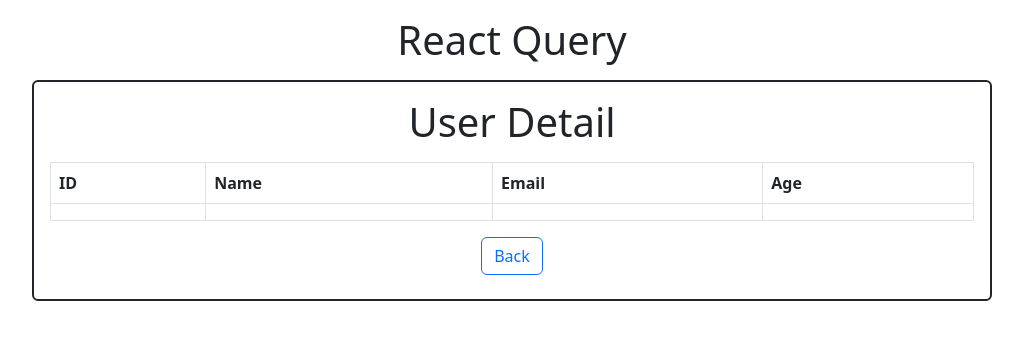
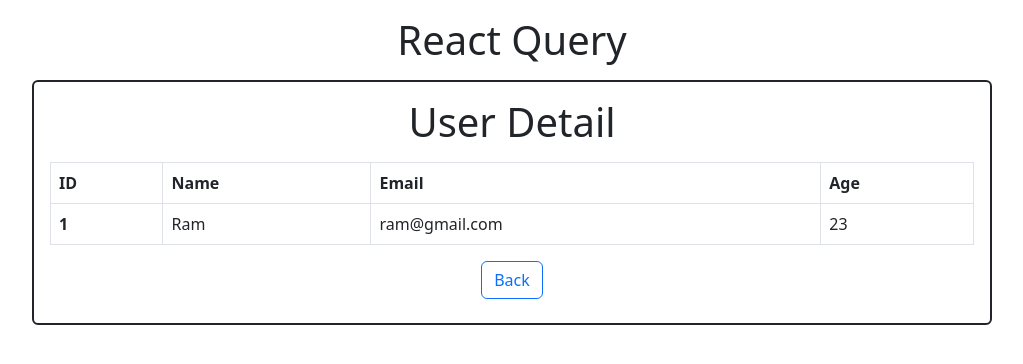
Before and after one commit to waseem1903/reactQueryProject, a React (Create React App) app: page /user/1 in a window 1280 px wide. Shown: the top 364 px of the page, without its empty margins (128-1151 px from the left). Built offline with nearby package versions, Linux system fonts and the light colour scheme; no server answers; data requests are answered from the project's data file.

Commit message:
updated apis

```diff
--- a/src/components/AddUser.jsx
+++ b/src/components/AddUser.jsx
@@ -7,10 +7,10 @@
     const navigate = useNavigate();
 
     const mutation = useMutation(async (newUser) => {
-        const rawResponse = await fetch('https://json-server-usersdata.vercel.app/users', {
+        const rawResponse = await fetch('http://localhost:3004/users', {
             method: 'POST',
             headers: {
-                'Accept': 'application/json',
+                // 'Accept': 'application/json',
                 'Content-Type': 'application/json'
             },
             body: JSON.stringify(newUser)
--- a/src/components/DeleteModal.jsx
+++ b/src/components/DeleteModal.jsx
@@ -10,7 +10,7 @@
     const toggle = () => setModal(!modal);
 
     const mutation = useMutation(async (recordID) => {
-        const rawResponse = await fetch(`https://json-server-usersdata.vercel.app/users/${recordID}`, {
+        const rawResponse = await fetch(`http://localhost:3004/users/${recordID}`, {
             method: 'DELETE'
         });
 
--- a/src/components/EditModal.jsx
+++ b/src/components/EditModal.jsx
@@ -12,7 +12,7 @@
     const toggle = () => setModal(!modal);
 
     const mutation = useMutation(async (editUser) => {
-        const rawResponse = await fetch(`https://json-server-usersdata.vercel.app/users/${userID}`, {
+        const rawResponse = await fetch(`http://localhost:3004/users/${userID}`, {
             method: 'PUT',
             headers: {
                 'Accept': 'application/json',
--- a/src/components/UserDetail.jsx
+++ b/src/components/UserDetail.jsx
@@ -3,7 +3,7 @@
 import { useParams, useNavigate } from "react-router-dom"
 
 const getDetail = async (id) => {
-    const response = await fetch('https://json-server-usersdata.vercel.app/users/' + id)
+    const response = await fetch('http://localhost:3004/users/' + id)
     if (!response.ok) {
         throw new Error('Network response was not ok')
     }
--- a/src/components/UserList.jsx
+++ b/src/components/UserList.jsx
@@ -5,7 +5,7 @@
 import { Link, useNavigate } from 'react-router-dom'
 
 const getUser = async () => {
-    const response = await fetch('https://json-server-usersdata.vercel.app/users')
+    const response = await fetch('http://localhost:3004/users')
     if (!response.ok) {
         throw new Error('Network response was not ok')
     }
```
Also changed, not shown: db.json (line endings or trailing spaces).
